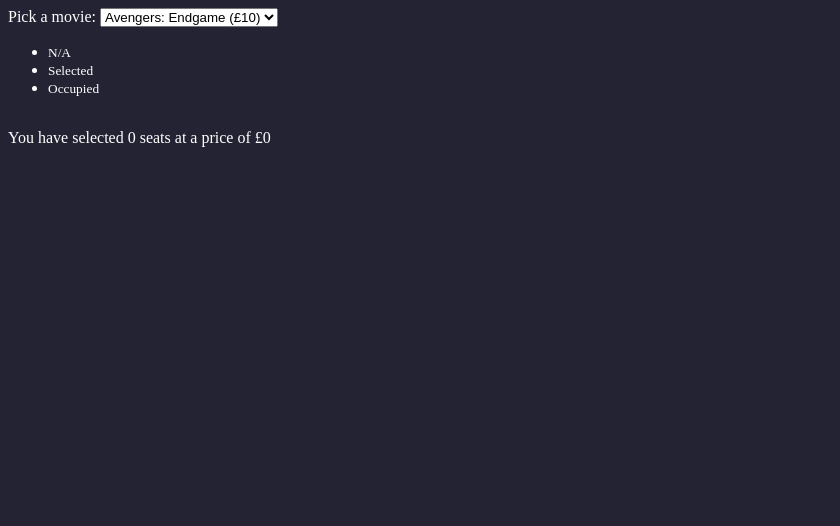
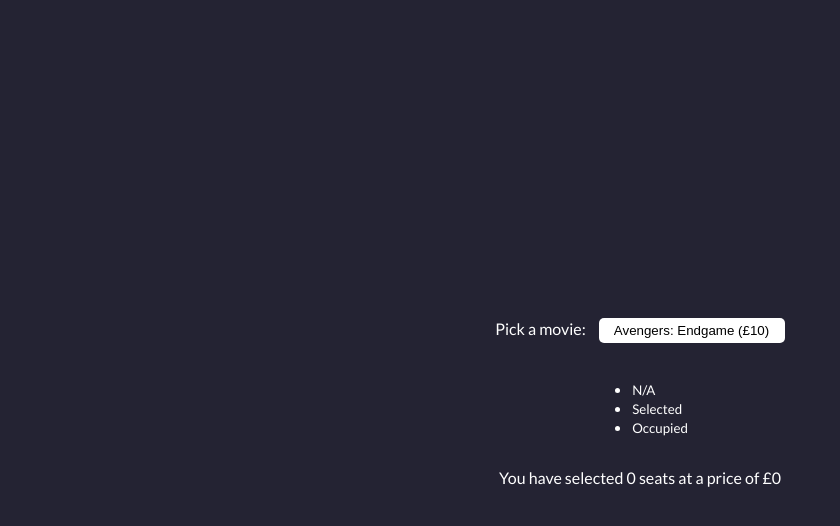
Before and after one commit to jannan1979/movie-booking-picker-ui, a plain HTML site: page index.html in a window 1280 px wide. Shown: the whole page, without its empty margins (0-840 px from the left). Drawn offline with Linux system fonts and the light colour scheme.

Commit message:
started CSS for project

```diff
--- a/style.css
+++ b/style.css
@@ -9,4 +9,26 @@ body {
   color: #fff;
   display: flex;
   flex-direction: column;
+  align-items: center;
+  justify-content: center;
+  height: 100vh;
+  font-family: 'Lato', sans-serif;
+  margin: 0;
 }
+
+
+.movie-container {
+  margin: 20px 0;
+}
+
+.movie-container select {
+  background-color: #fff;
+  border: 0;
+  border-radius: 5px;
+  font-size: 14;
+  margin-left: 10px;
+  padding: 5px 15px 5px 15px;
+  -moz-appearance: none;
+  -webkit-appearance: none;
+  appearance: none;
+}
```
